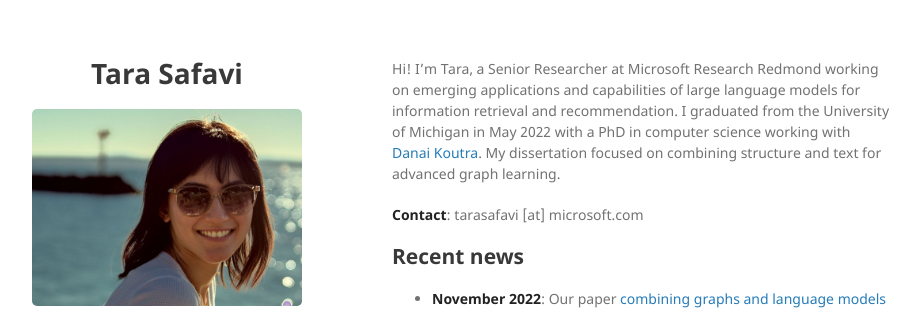
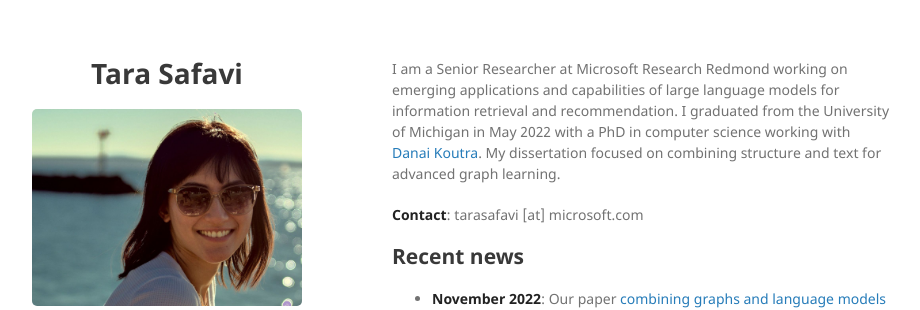
Before and after one commit to tsafavi/tsafavi.github.io, a Jekyll site: the page built from index.md, in a window 1280 px wide and 900 px high. Shown: the top 310 px of the window, without its empty margins (178-1098 px from the left). Built offline with Jekyll 4.4.1, drawn with Linux system fonts in a browser that asks for light colours.

Commit message:
Update index.md

```diff
--- a/index.md
+++ b/index.md
@@ -2,8 +2,7 @@
 layout: default
 ---
 
-Hi!
-I'm Tara, a Senior Researcher at Microsoft Research Redmond working on emerging applications and capabilities of large language models for information retrieval and recommendation. I graduated from the University of Michigan in May 2022 with a PhD in computer science working with <a href="http://danaikoutra.com" target="_blank">Danai Koutra</a>. My dissertation focused on combining structure and text for advanced graph learning.
+I am a Senior Researcher at Microsoft Research Redmond working on emerging applications and capabilities of large language models for information retrieval and recommendation. I graduated from the University of Michigan in May 2022 with a PhD in computer science working with <a href="http://danaikoutra.com" target="_blank">Danai Koutra</a>. My dissertation focused on combining structure and text for advanced graph learning.
 
 __Contact__: tarasafavi \[at\] microsoft.com
 
```
